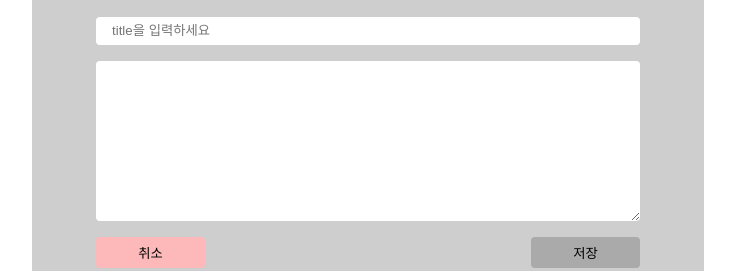
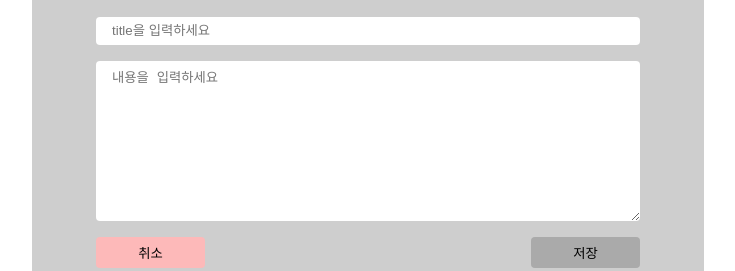
Before and after one commit to upship-kim/Project_localMemo, a React (Create React App) app: page /write in a window 1280 px wide. Shown: the part 292-563 px from the top of the page, without its empty margins (272-1007 px from the left). Built offline with nearby package versions, Linux system fonts and the light colour scheme; the HTML template or start-up script is replaced by a standard one.

Commit message:
textArea 오류 해결

```diff
--- a/src/components/atoms/TextBox.tsx
+++ b/src/components/atoms/TextBox.tsx
@@ -2,8 +2,12 @@ import React from 'react';
 import styled from 'styled-components';
 import { TextBoxType } from '../../types/atomType';
 
-const TextBox = ({ value, ...props }: TextBoxType) => {
-    return <Style {...props}>{value}</Style>;
+const TextBox = ({ value, children, ...props }: TextBoxType) => {
+    return (
+        <Style {...props} placeholder="내용을 입력하세요">
+            {children ? children : value}
+        </Style>
+    );
 };
 
 export default TextBox;
--- a/src/components/organisms/Contents.tsx
+++ b/src/components/organisms/Contents.tsx
@@ -14,7 +14,9 @@ const Contents = ({ onChange, form }: temp) => {
                 onChange={onChange}
                 value={form.title}
             />
-            <TextBox name="body" onChange={onChange} value={form.body} />
+            <TextBox name="body" onChange={onChange}>
+                {form.body}
+            </TextBox>
             <ButtonRow />
         </Style>
     );
--- a/src/types/atomType.ts
+++ b/src/types/atomType.ts
@@ -23,4 +23,5 @@ export type TextBoxType = {
     name?: string;
     value?: string | number;
     onChange?: (e: React.ChangeEvent<HTMLTextAreaElement>) => void;
+    children?: React.ReactNode;
 };
```
